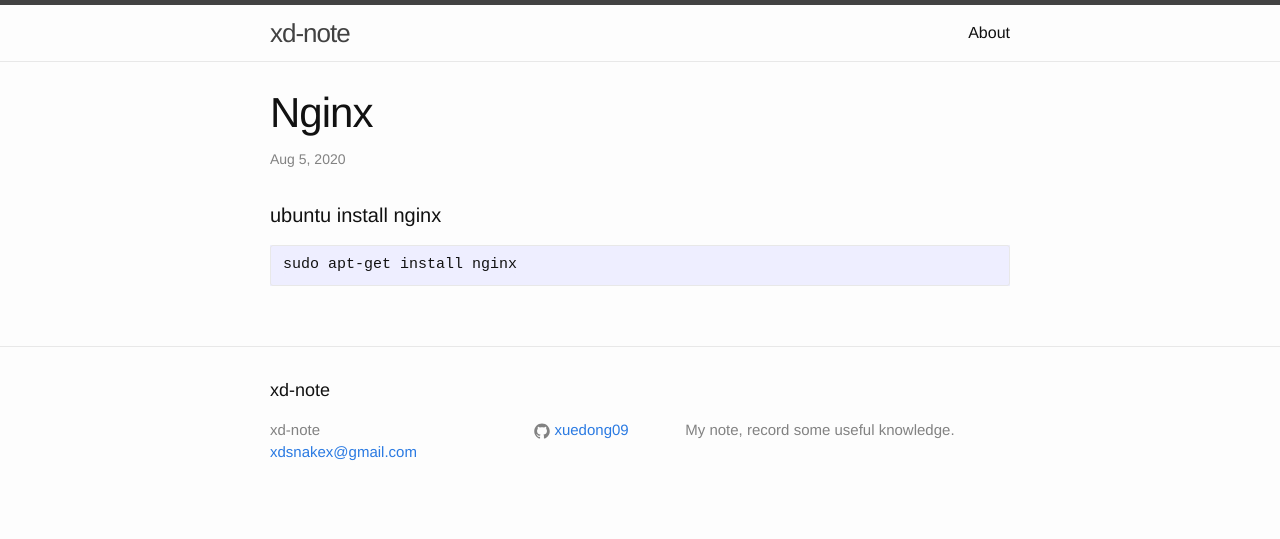
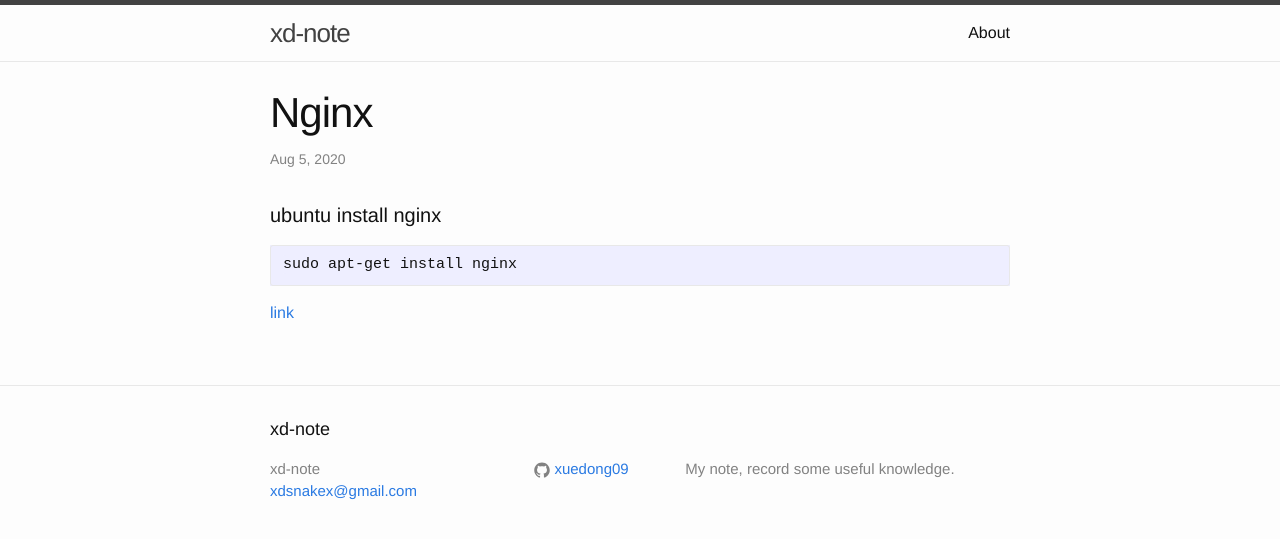
Before and after one commit to xuedong09/xuedong09.github.io, a Jekyll site: the page built from _posts/2020-08-05-nginx.md, in a window 1280 px wide. Shown: the top 539 px of the page. Built offline with Jekyll 4.4.1, drawn with Linux system fonts in a browser that asks for light colours; comment, search, counter and statistics services are not loaded.

Commit message:
Update 2020-08-05-nginx.md

```diff
--- a/_posts/2020-08-05-nginx.md
+++ b/_posts/2020-08-05-nginx.md
@@ -8,3 +8,5 @@ categories: jekyll update
 #### ubuntu install nginx
 
     sudo apt-get install nginx
+
+[link](https://www.baidu.com)
```
